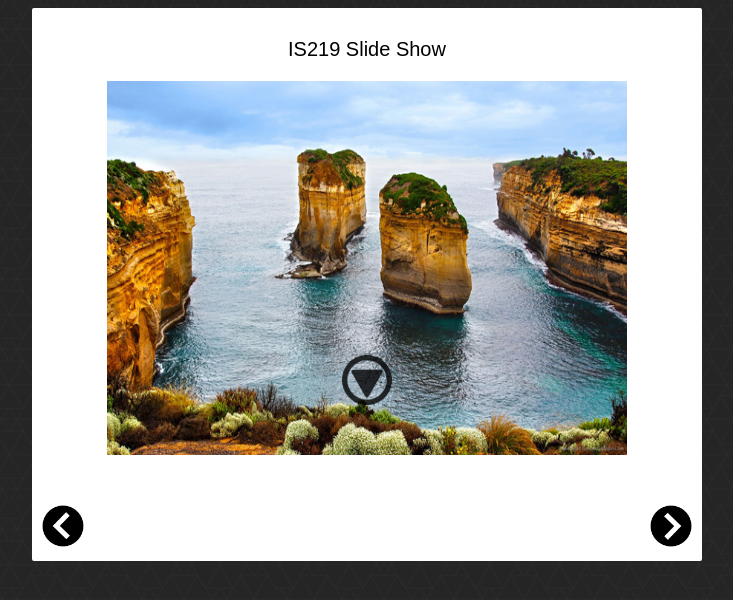
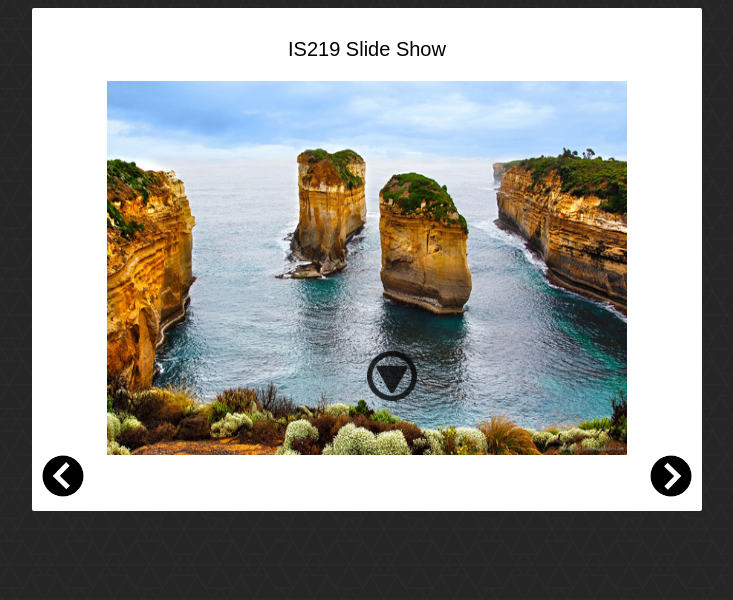
Before and after one commit to cjrojas72/is219s16Rojasp2, a PHP site: page /index.html in a window 1280 px wide. Shown: the top 600 px of the page, without its empty margins (273-1006 px from the left). Run offline with PHP 8.4, Linux system fonts and the light colour scheme; grey boxes labelled with a size stand in for pictures from a placeholder-image service; some libraries are stand-ins or nearby versions.

Commit message:
changed moreIndicator to absoulte

```diff
--- a/css/style.css
+++ b/css/style.css
@@ -37,11 +37,10 @@ body {
 .moreIndicator {
 
 	display: block;
-	margin-left: auto;
-	margin-right: auto;
 	height: 50px;
 	width: 50px;
-	position: relative;
+	position: absolute;
+	left: 50%;
 	z-index: 3;
 	opacity: .8;
 	bottom: 100px;
```
